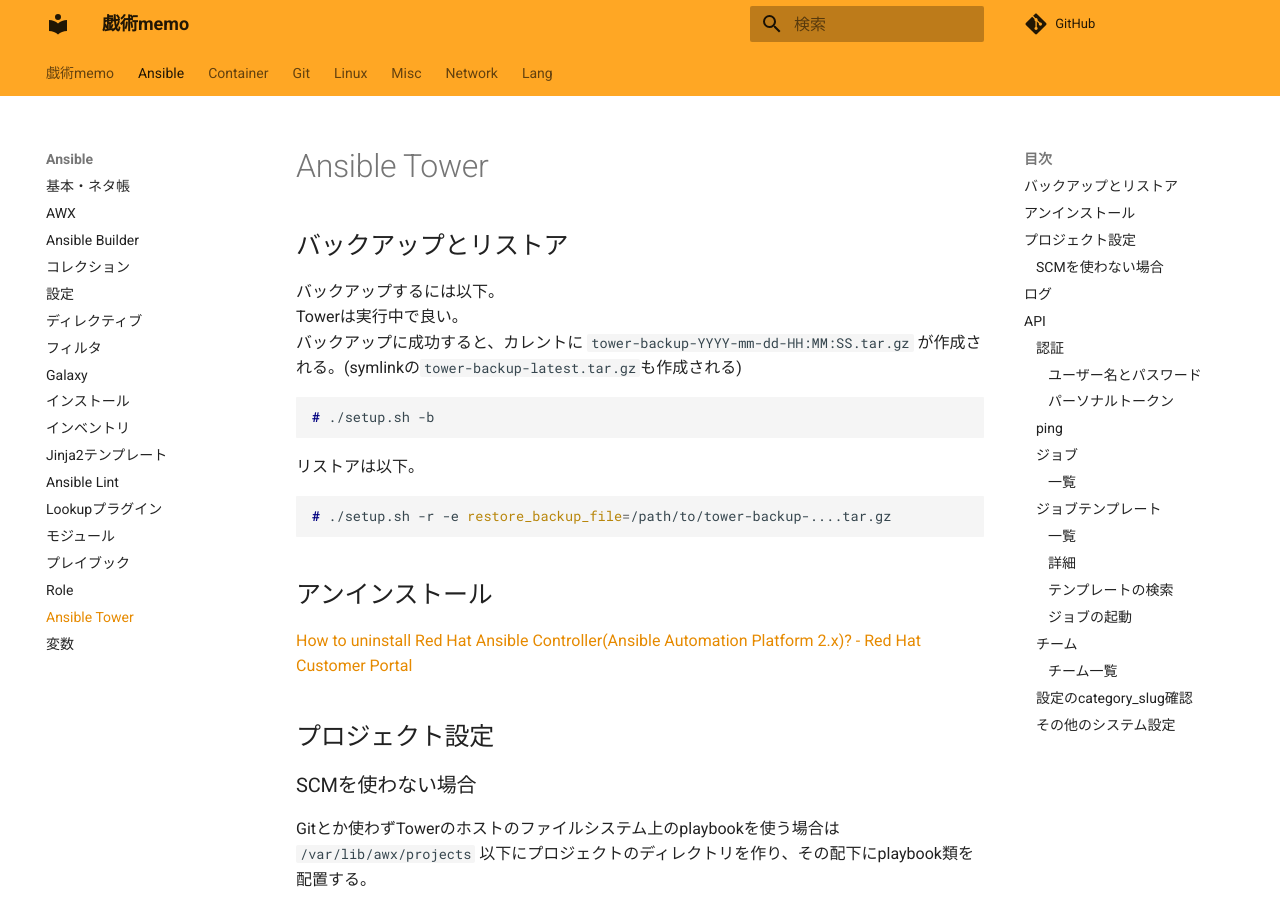
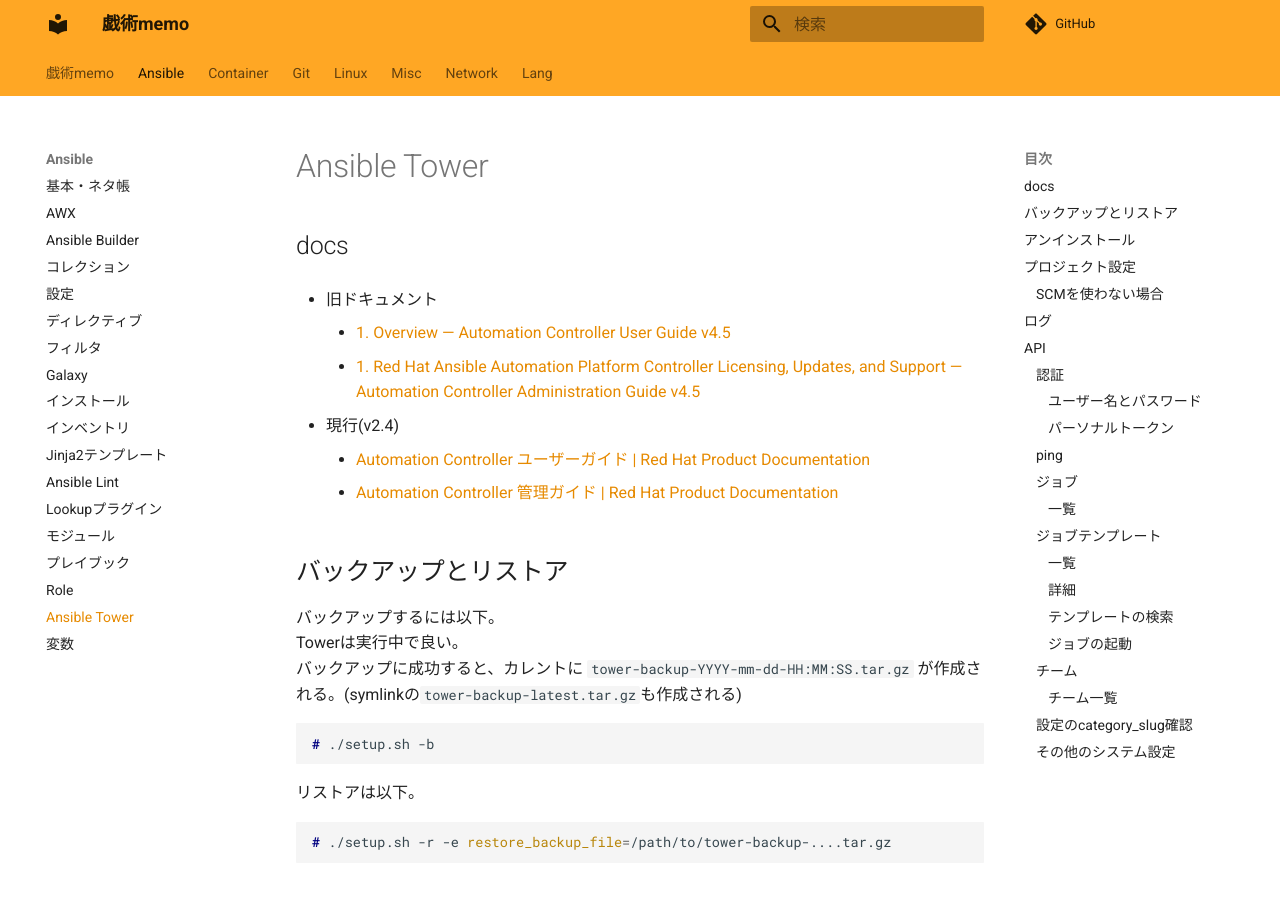
Before and after one commit to zaki-lknr/docs, an MkDocs documentation site: the page built from docs/Ansible/tower.md, in a window 1280 px wide and 900 px high. Built offline with MkDocs 1.6.1 and Material for MkDocs 9.7.7, drawn with Linux system fonts in a browser that asks for light colours; comment, search, counter and statistics services are not loaded.

Commit message:
add: ansible/tower: docs links

```diff
--- a/docs/Ansible/tower.md
+++ b/docs/Ansible/tower.md
@@ -1,4 +1,14 @@
 # Ansible Tower
+
+## docs
+
+- 旧ドキュメント
+    - [1. Overview — Automation Controller User Guide v4.5](https://docs.ansible.com/automation-controller/latest/html/userguide/overview.html)
+    - [1. Red Hat Ansible Automation Platform Controller Licensing, Updates, and Support — Automation Controller Administration Guide v4.5](https://docs.ansible.com/automation-controller/latest/html/administration/license-support.html)
+
+- 現行(v2.4)
+    - [Automation Controller ユーザーガイド | Red Hat Product Documentation](https://docs.redhat.com/ja/documentation/red_hat_ansible_automation_platform/2.4/html-single/automation_controller_user_guide/index)
+    - [Automation Controller 管理ガイド | Red Hat Product Documentation](https://docs.redhat.com/ja/documentation/red_hat_ansible_automation_platform/2.4/html-single/automation_controller_administration_guide/index)
 
 ## バックアップとリストア
 
```
